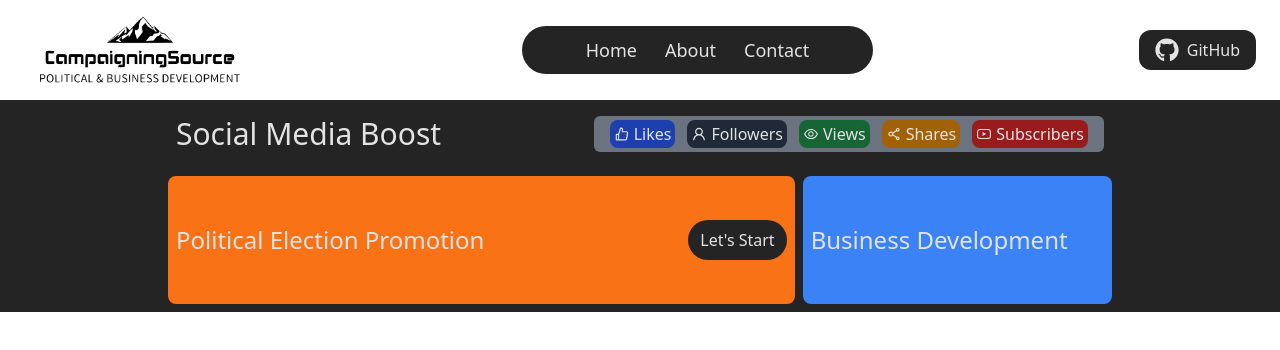
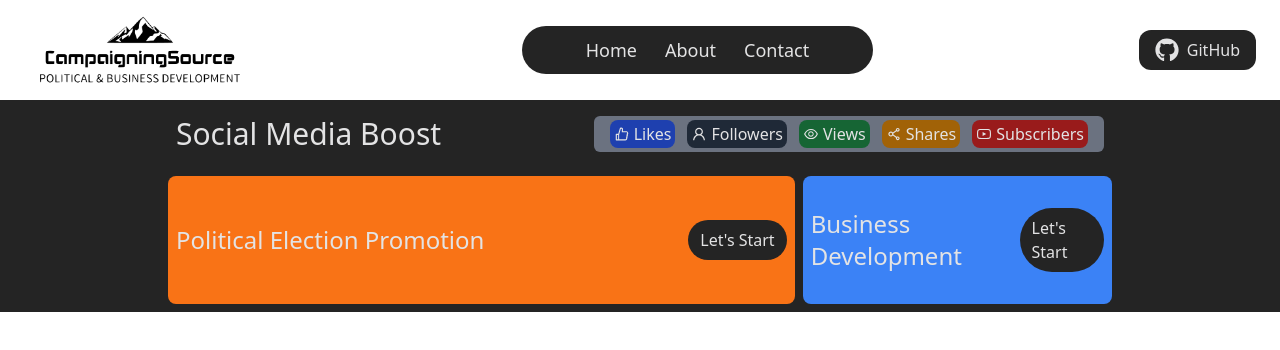
Before and after one commit to prnvtripathi/campaigning-source, a Next.js app: page / in a window 1280 px wide. Shown: the top 350 px of the page. Built offline with nearby package versions, Linux system fonts and the light colour scheme.

Commit message:
minor changes

```diff
--- a/components/Hero.jsx
+++ b/components/Hero.jsx
@@ -8,8 +8,11 @@ const Hero = () => {
                         Let's Start
                     </div>
                 </div>
-                <div className="h-[8rem] p-2 flex items-center bg-blue-500 text-2xl rounded-lg">
+                <div className="h-[8rem] p-2 flex justify-between items-center bg-blue-500 text-2xl rounded-lg">
                     Business Development
+                    <div className="bg-bg py-2 px-3 rounded-full text-base hover:bg-gray-600 cursor-pointer">
+                        Let's Start
+                    </div>
                 </div>
             </div>
         </div>
```
Also changed, not shown: styles/globals.css (+3 -9 lines).
